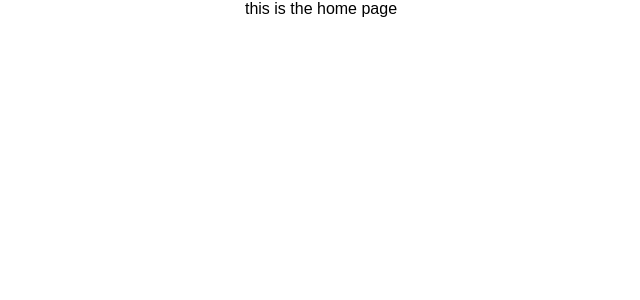
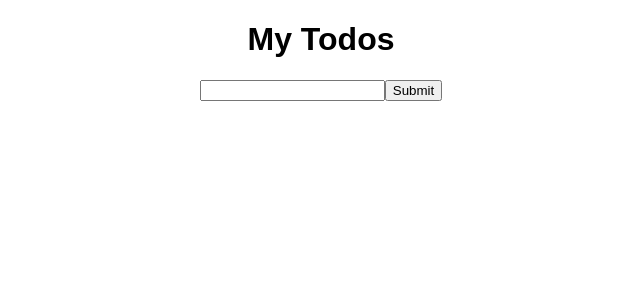
Before and after one commit to Ngahu/react-todo-app, a React (Create React App) app: page / in a window 1280 px wide. Shown: the top 300 px of the page, without its empty margins (319-959 px from the left). Built offline with nearby package versions, Linux system fonts and the light colour scheme.

Commit message:
creating of the todolist component

```diff
--- a/src/App.css
+++ b/src/App.css
@@ -1,28 +1,3 @@
 .App {
   text-align: center;
 }
-
-.App-logo {
-  animation: App-logo-spin infinite 20s linear;
-  height: 80px;
-}
-
-.App-header {
-  background-color: #222;
-  height: 150px;
-  padding: 20px;
-  color: white;
-}
-
-.App-title {
-  font-size: 1.5em;
-}
-
-.App-intro {
-  font-size: large;
-}
-
-@keyframes App-logo-spin {
-  from { transform: rotate(0deg); }
-  to { transform: rotate(360deg); }
-}
--- a/src/App.js
+++ b/src/App.js
@@ -1,12 +1,19 @@
 import React, { Component } from 'react';
 
 import './App.css';
+
+import { Header } from './components/Header';
+
+import { TodoCreate } from './components/TodoCreate';
 
 class App extends Component {
   render() {
     return (
       <div className="App">
-      this is the home page
+
+
+      <Header/>
+      <TodoCreate/>
       </div>
     );
   }
--- /dev/null
+++ b/src/components/Header.js
@@ -0,0 +1,18 @@
+import React, { Component } from 'react';
+
+
+export class Header extends Component {
+    constructor(props) {
+        super(props);
+
+    }
+
+
+    render() {
+        return (
+            <div>
+               <h1> My Todos </h1>
+            </div>
+        );
+    }
+}
--- /dev/null
+++ b/src/components/TodoCreate.js
@@ -0,0 +1,29 @@
+import React, { Component } from 'react';
+import PropTypes from 'prop-types';
+
+export class TodoCreate extends Component {
+    constructor(props) {
+        super(props);
+
+    }
+
+    componentWillMount() {
+
+    }
+
+    componentDidMount() {
+
+    }
+
+
+
+
+    render() {
+        return (
+            <div>
+                <input type="text" value="" onChange={this.handleChange} />
+                <button onClick={() => this.addTodo(this.state.value)}>Submit</button>
+            </div>
+        );
+    }
+}
```
Also changed, not shown: src/components/TodoList.js (added, +20 -0 lines).
